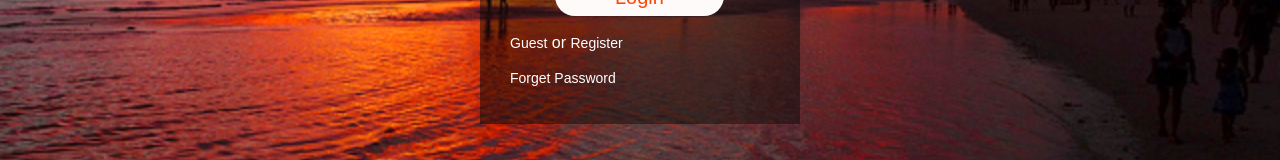
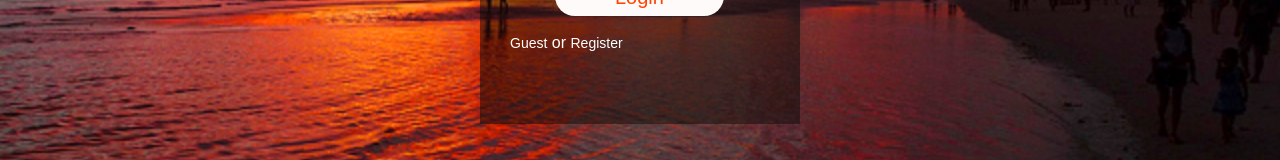
Before and after one commit to dwaynealsina04/11111, a plain HTML site: page index.html in a window 1280 px wide. Shown: the part 486-646 px from the top of the page. Drawn offline with Linux system fonts and the light colour scheme.

Commit message:
Update index.html

```diff
--- a/index.html
+++ b/index.html
@@ -30,7 +30,7 @@
 
 
 
-                     <a href="#">Forget Password</a>
+
 
                     </form>
 
```
